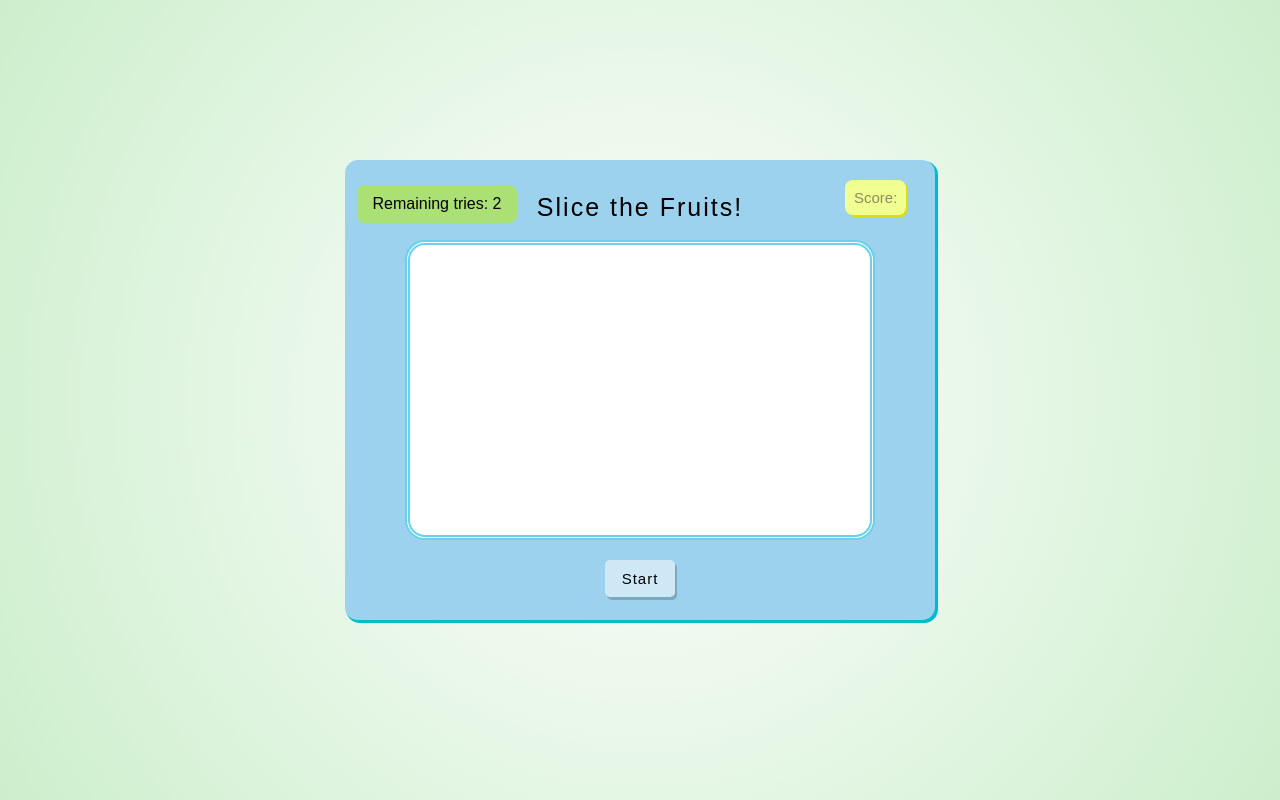
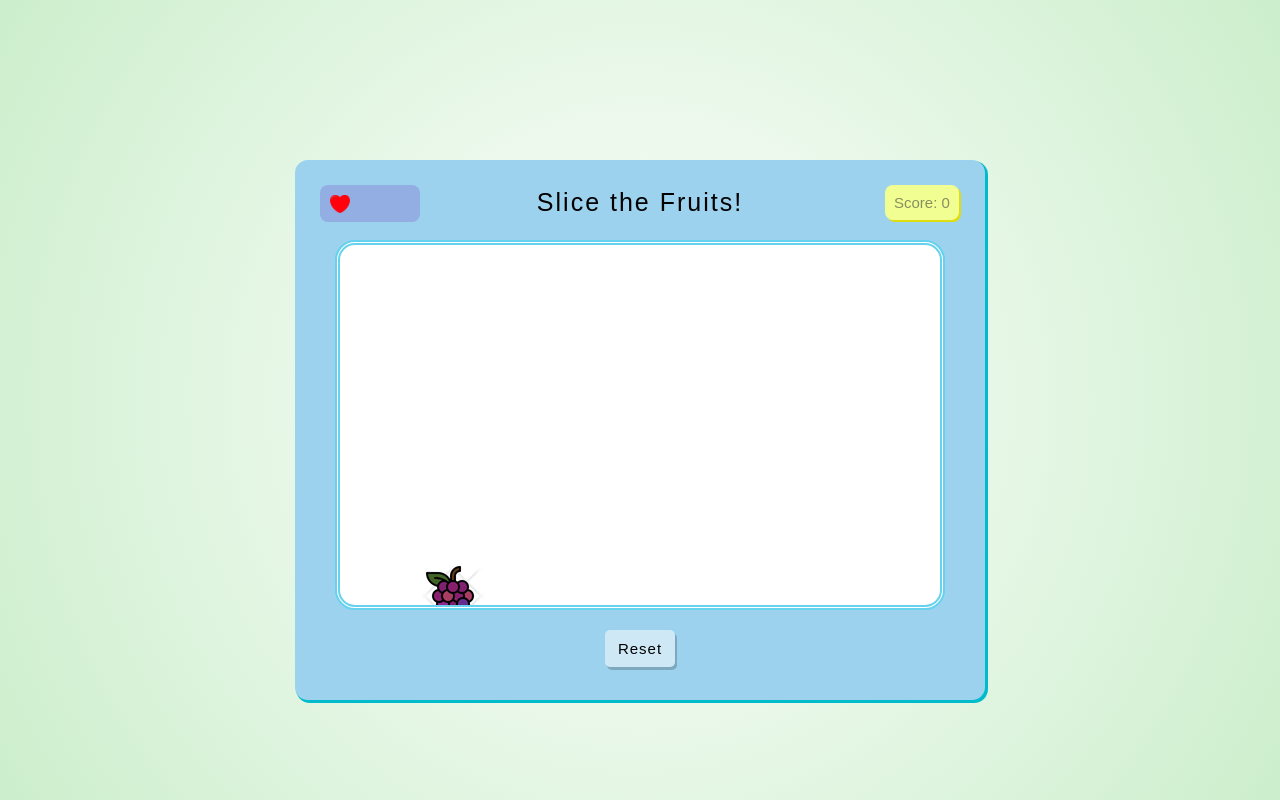
Before and after one commit to danielchen-pyc/FruitSlicingGame, a plain HTML site: page index.html in a window 1280 px wide. Both pictures are taken after a click on the element "Start". Drawn offline with nearby package versions, Linux system fonts and the light colour scheme.

Commit message:
Made fruits falling down. Designed score and life features.

```diff
--- a/index.html
+++ b/index.html
@@ -5,29 +5,24 @@
     <title>Interactive Math Game</title>
     <meta name="viewport" content="width=device-width, initial-scale=1, user-scalable=yes">
     <link rel="stylesheet" href="styling.css">
+    <script src="https://ajax.googleapis.com/ajax/libs/jquery/3.4.1/jquery.min.js"></script>
   </head>
   <body>
     <div id="container">
       <div id="score" onclick="clickStartReset">
         Score: <span id=scoreVal></span>
       </div>
-      <div id="correct">
-        Correct
-      </div>
-      <div id="wrong">
-        Wrong
-      </div>
       <div id="instruction">
         Slice the Fruits!
       </div>
       <div id="window">
-
+        <img id="fruit1" class="fruit">
       </div>
       <div id="startReset" onclick="startReset()">
         <span id="startResetVal">Start</span>
       </div>
       <div id="counter">
-        Remaining tries: <span id="triesRemaining">2</span>
+        <span id="triesRemaining"></span>
       </div>
     </div>
     <script src="jquery.js"></script>
--- a/jquery.js
+++ b/jquery.js
@@ -0,0 +1,71 @@
+var playing = false;
+var score;
+var trialsLeft;
+var fruits = ['apple.png', 'banana.png', 'pineapple.png', 'watermelon.png',
+              'tomato.png', 'berry.png', 'grape.png', 'orange.png']
+var randomStep;
+var action;
+
+$(function(){
+  $("#startReset").click(function(){
+    if (playing){
+      location.reload();
+    } else {
+      playing = true;
+      $("#counter").show();
+      score = 0;
+      $("#scoreVal").html(score);
+      $("#startReset").html("Reset")
+      trialsLeft = 3;
+      addHeart();
+      startAction();
+    }
+  });
+
+  $("#fruit1").mouseover(function() {
+    score++;
+    $("#scoreVal").html(score);
+
+  });
+
+
+  function startAction() {
+    $("#fruit1").show();
+    chooseFruit();
+    $("#fruit1").css({'left': Math.random() * 540, 'top': -65});
+    randomStep = Math.round(Math.random() * 5) + 1;
+    action = setInterval(function(){
+      $("#fruit1").css({'top': $("#fruit1").position().top + randomStep});
+      if ($("#fruit1").position().top > $("#window").height() + 20) {
+        trialsLeft--;
+        addHeart();
+        if (trialsLeft > 0) {
+          $("#fruit1").show();
+          chooseFruit();
+          $("#fruit1").css({'left': Math.random() * 540, 'top': -65});
+          randomStep = Math.round(Math.random() * 5) + 1;
+        } else {
+          $("#counter").empty();
+          clearInterval(action);
+          window.alert("You lose! Your score is " + score);
+          $("#startReset").html("Start");
+          $("#counter").hide();
+        }
+
+      }
+    }, 10);
+  }
+
+  function chooseFruit() {
+    var randomNum = Math.floor(Math.random() * 8);
+    $("#fruit1").attr("src", "images/" + fruits[randomNum]);
+  }
+
+  function addHeart() {
+    $("#counter").empty();
+    for (i = 0; i < trialsLeft; i++) {
+      $("#counter").append("<img class='heart' src='images/heart.png'>")
+    }
+  }
+
+});
--- a/styling.css
+++ b/styling.css
@@ -4,8 +4,8 @@ html {
 }
 
 #container {
-  height: 420px;
-  width: 550px;
+  height: 500px;
+  width: 650px;
   background-color: #9DD2EE;
   margin: 160px auto;
   padding: 20px;
@@ -15,6 +15,7 @@ html {
   -webkit-box-shadow: 2px 2px 0px 1px #00BBCC;
   /* [horizontal offset] [vertical offset] [blur radius] [optional spread radius] */
   position: relative;
+  overflow: hidden;
 }
 
 #score {
@@ -22,7 +23,8 @@ html {
   color: #888E5F;
   padding: 9px;
   position: absolute;
-  left: 500px;
+  top: 25px;
+  left: 590px;
   border-radius: 8px;
   box-shadow: 2px 2px 0px 0px #DDDD11;
   -moz-box-shadow: 2px 2px 0px 0px #DDDD11;
@@ -32,29 +34,9 @@ html {
   font-family: sans-serif;
 }
 
-#correct {
-  position: absolute;
-  left: 260px;
-  background-color: #2DF219;
-  color: #116619;
-  padding: 8px;
-  border-radius: 20px;
-  display: none;
-}
-
-#wrong {
-  position: absolute;
-  left: 262.2px;
-  background-color: #F22619;
-  color: #661119;
-  padding: 8px;
-  border-radius: 20px;
-  display: none;
-}
-
 #window {
-  width: 460px;
-  height: 250px;
+  width: 600px;
+  height: 320px;
   margin: 10px auto 20px auto;
   background-color: white;
   border-color: #66D2EE;
@@ -68,6 +50,8 @@ html {
   color: black;
   letter-spacing: 5px;
   line-height: 105px;
+  position: relative;
+  overflow: hidden;
 }
 
 #instruction {
@@ -76,7 +60,7 @@ html {
   margin: auto;
   text-align: center;
   font-size: 20px;
-  line-height: 54px;
+  line-height: 45px;
   border-radius: 10px;
   font-family: sans-serif;
   font-size: 25px;
@@ -110,16 +94,27 @@ html {
 }
 
 #counter {
-  width: 140px;
-  padding: 10px;
+  width: 90px;
+  padding: 5px;
+  padding-bottom: 0px;
   position: absolute;
   top: 25px;
-  left: 12px;
-  background-color: rgba(181, 235, 36, 0.6);
+  left: 25px;
+  background-color: rgba(140, 150, 220, 0.6);
   border-radius: 8px;
   font-family: sans-serif;
-  text-align: left;
-  text-align: center;
   /* visibility: hidden; */
-  /* display: none; */
+  display: none;
 }
+
+.heart{
+  width: 20px;
+  height: auto;
+  margin: 5px;
+  line-height: 10px;
+}
+
+.fruit{
+  display: none;
+  position: absolute;
+}
```
Also changed, not shown: images/apple.png (added), images/banana.png (added), images/berry.png (added), images/grape.png (added), images/heart.png (added), images/orange.png (added), images/pineapple.png (added), images/tomato.png (added), images/watermelon.png (added).
